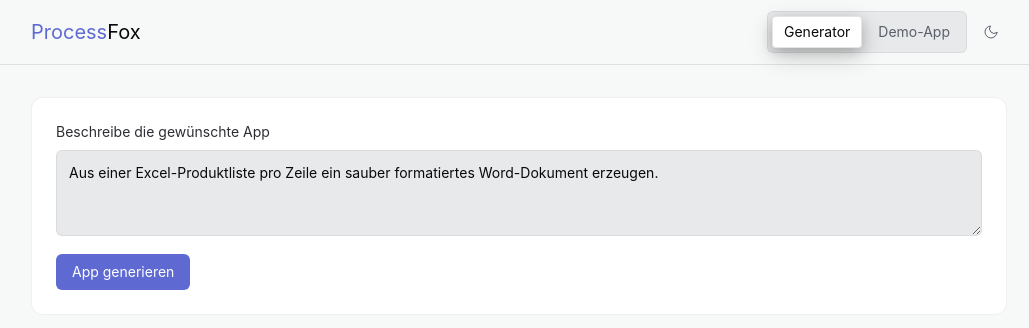
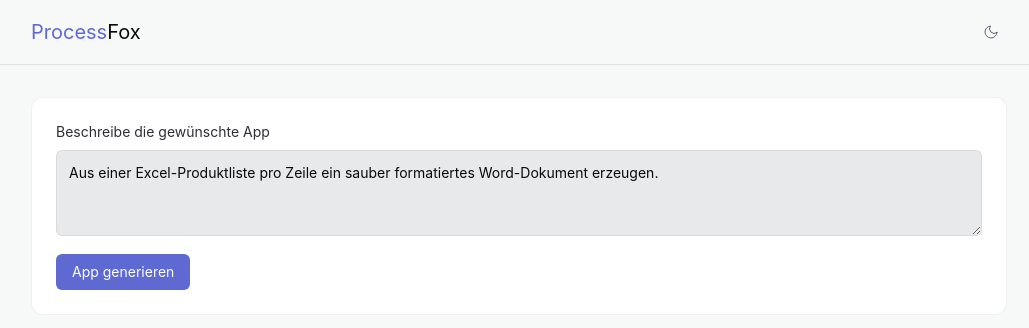
Before and after one commit to ProcessFox/processfox-app-generator, a React (Vite) app in the folder packages/runtime/: page / in a window 1280 px wide. Shown: the top 328 px of the page, without its empty margins (121-1150 px from the left). Built offline with nearby package versions, Linux system fonts and the light colour scheme; a web font is replaced by a local one.

Commit message:
Navbar changes

```diff
--- a/packages/runtime/src/App.tsx
+++ b/packages/runtime/src/App.tsx
@@ -1,23 +1,17 @@
-import { useMemo, useState } from 'react';
-import { referenceManifest } from './manifest/reference.js';
-import { AppWorkbench } from './ui/AppWorkbench.js';
+import { useState } from 'react';
 import { AppWorkspace } from './ui/AppWorkspace.js';
 import { GeneratorLanding, type GeneratedApp } from './ui/GeneratorLanding.js';
 import { ThemeToggle } from './ui/primitives.js';
 import { useThemeMode, type ThemeMode } from './ui/useThemeMode.js';
 
-type Tab = 'generator' | 'demo';
-
 export default function App() {
-  const demoManifest = useMemo(() => referenceManifest(), []);
-  const [tab, setTab] = useState<Tab>('generator');
   const { mode, toggle } = useThemeMode();
   // When set, the generator has produced an app and we show its dedicated
   // workspace sub-page instead of the landing prompt.
   const [generated, setGenerated] = useState<GeneratedApp | null>(null);
 
-  // The workspace is a full-width sub-page with its own navbar (app title left,
-  // no Generator/Demo switch); landing/demo live in the centered shell.
+  // The workspace is a full-width sub-page with its own navbar (app title left);
+  // the landing lives in the centered shell.
   if (generated) {
     return (
       <div className="min-h-screen bg-canvas text-fg">
@@ -35,33 +29,19 @@ export default function App() {
 
   return (
     <div className="min-h-screen bg-canvas text-fg">
-      <Header
-        tab={tab}
-        onTab={setTab}
-        onHome={() => setGenerated(null)}
-        themeMode={mode}
-        onToggleTheme={toggle}
-      />
+      <Header onHome={() => setGenerated(null)} themeMode={mode} onToggleTheme={toggle} />
       <main className="mx-auto max-w-5xl px-6 py-8">
-        {tab === 'generator' ? (
-          <GeneratorLanding onGenerated={setGenerated} />
-        ) : (
-          <AppWorkbench manifest={demoManifest} />
-        )}
+        <GeneratorLanding onGenerated={setGenerated} />
       </main>
     </div>
   );
 }
 
 function Header({
-  tab,
-  onTab,
   onHome,
   themeMode,
   onToggleTheme,
 }: {
-  tab: Tab;
-  onTab: (tab: Tab) => void;
   onHome: () => void;
   themeMode: ThemeMode;
   onToggleTheme: () => void;
@@ -75,23 +55,7 @@ function Header({
         <button type="button" onClick={onHome} className="text-xl font-strong text-fg">
           <span className="text-accent">Process</span>Fox
         </button>
-        <div className="flex items-center gap-2">
-          <nav className="flex gap-1 rounded-comfortable border border-line-subtle bg-surface p-1 text-sm">
-            {(['generator', 'demo'] as const).map((id) => (
-              <button
-                key={id}
-                type="button"
-                onClick={() => onTab(id)}
-                className={`rounded-standard px-3 py-1.5 font-ui transition duration-150 ease-default focus-visible:focus-ring ${
-                  tab === id ? 'bg-panel text-fg shadow-popover' : 'text-fg-tertiary hover:text-fg-secondary'
-                }`}
-              >
-                {id === 'generator' ? 'Generator' : 'Demo-App'}
-              </button>
-            ))}
-          </nav>
-          <ThemeToggle mode={themeMode} onToggle={onToggleTheme} />
-        </div>
+        <ThemeToggle mode={themeMode} onToggle={onToggleTheme} />
       </div>
     </header>
   );
--- a/packages/runtime/src/ui/AppWorkbench.tsx
+++ /dev/null
@@ -1,51 +0,0 @@
-import { useMemo, useState } from 'react';
-import {
-  ModuleRegistry,
-  builtinModules,
-  type AppManifest,
-  type ThemeTokens,
-} from '@processfox/core';
-import { Player } from './Player.js';
-import { DataFlowPanel } from './DataFlowPanel.js';
-import { ThemeEditor } from './ThemeEditor.js';
-import { Button } from './primitives.js';
-import { useAppActions } from './useAppActions.js';
-
-/**
- * Editing surface around a manifest: theme editor + persistence + live preview.
- * Used both for the generated app and the demo app. The base manifest is fixed;
- * only the theme is mutated here, demonstrating "design adjustable, mechanics
- * locked". Saving stores a new immutable version via the backend.
- */
-export function AppWorkbench({ manifest }: { manifest: AppManifest }) {
-  const registry = useMemo(() => new ModuleRegistry(builtinModules), []);
-  const [theme, setTheme] = useState<Partial<ThemeTokens>>(manifest.theme ?? {});
-
-  const themed = useMemo<AppManifest>(() => ({ ...manifest, theme }), [manifest, theme]);
-  const { saving, saveStatus, save, exporting, exportError, downloadStandalone } = useAppActions(
-    manifest,
-    themed,
-  );
-
-  return (
-    <div className="space-y-6">
-      <ThemeEditor
-        theme={theme}
-        onChange={setTheme}
-        onSave={save}
-        saving={saving}
-        saveStatus={saveStatus}
-      />
-      <div className="flex items-center gap-3">
-        <Button onClick={downloadStandalone} disabled={exporting}>
-          {exporting ? 'Export…' : '↓ Als eigenständige App herunterladen (HTML)'}
-        </Button>
-        {exportError && <span className="text-sm text-error">{exportError}</span>}
-      </div>
-      <div className="grid grid-cols-1 gap-6 lg:grid-cols-[1fr_320px]">
-        <Player manifest={themed} />
-        <DataFlowPanel manifest={themed} registry={registry} />
-      </div>
-    </div>
-  );
-}
```
